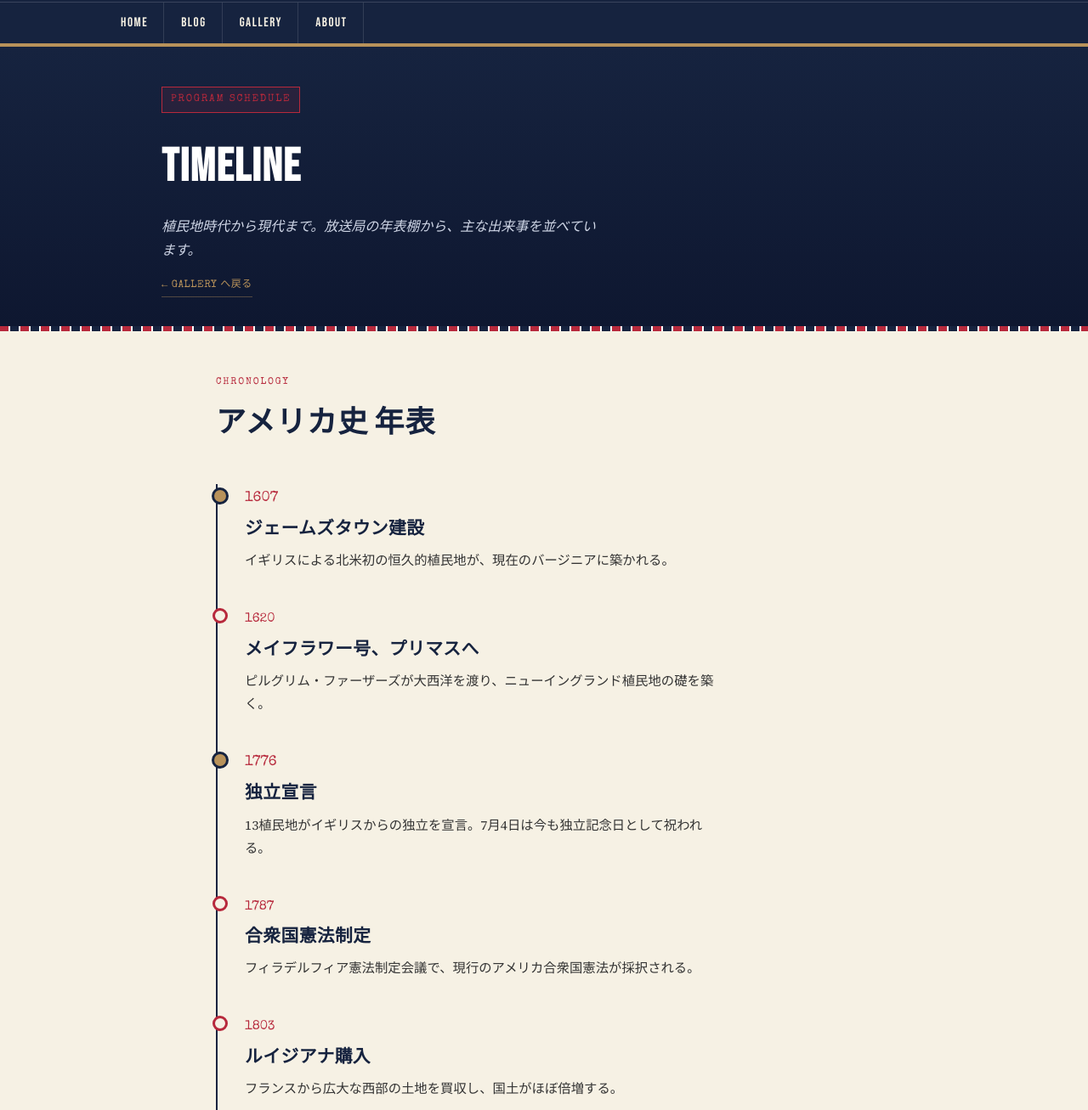
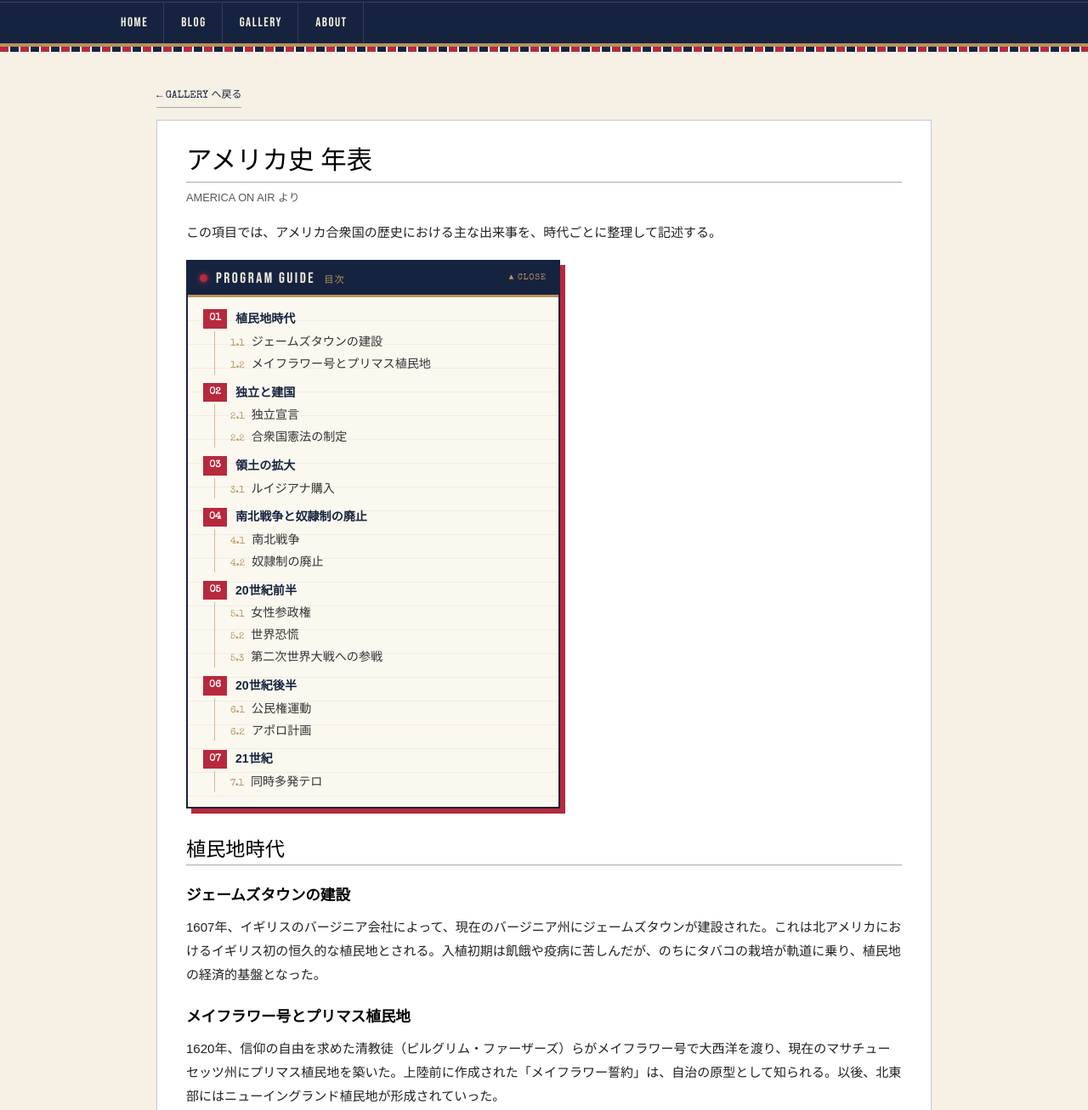
Before and after one commit to Azaleacreativeroom888/fan-americanhistory, a plain HTML site: page timeline.html in a window 1280 px wide. Shown: the part 84-1391 px from the top of the page at 85% size. Drawn offline with nearby package versions, Linux system fonts and the light colour scheme.

Commit message:
Update timeline.html

```diff
--- a/timeline.html
+++ b/timeline.html
@@ -3,7 +3,7 @@
 <head>
 <meta charset="UTF-8">
 <meta name="viewport" content="width=device-width, initial-scale=1.0">
-<title>TIMELINE ―― AMERICA ON AIR</title>
+<title>アメリカ史 年表 ―― AMERICA ON AIR</title>
 <link rel="preconnect" href="https://fonts.googleapis.com">
 <link rel="preconnect" href="https://fonts.gstatic.com" crossorigin>
 <link href="https://fonts.googleapis.com/css2?family=Bebas+Neue&family=Special+Elite&family=Source+Serif+4:ital,wght@0,400;0,600;1,400&display=swap" rel="stylesheet">
@@ -17,6 +17,7 @@
     --white:#FFFFFF;
     --brass:#B8925A;
     --ink:#1B1B1B;
+    --wiki-link:#16409a;
   }
 
   *{box-sizing:border-box;}
@@ -31,7 +32,6 @@
   a{color:inherit;}
 
   .display{font-family:'Bebas Neue', sans-serif; letter-spacing:0.04em;}
-  .type{font-family:'Special Elite', monospace; letter-spacing:0.02em;}
 
   /* ===== Header (shared) ===== */
   header{
@@ -112,123 +112,197 @@
     background:repeating-linear-gradient(90deg, var(--red) 0 10px, var(--white) 10px 12px, var(--navy) 12px 22px, var(--white) 22px 24px);
   }
 
-  /* ===== Page head ===== */
-  .page-head{
-    background:linear-gradient(180deg, var(--navy) 0%, var(--navy-deep) 100%);
-    color:var(--cream);
-    padding:44px 24px 34px;
-  }
-  .page-head-inner{max-width:900px; margin:0 auto;}
-  .freq-badge{
+  /* ===== Wikipedia-style article ===== */
+  main{max-width:960px; margin:0 auto; padding:34px 24px 20px;}
+
+  .back-link{
     display:inline-block;
+    margin-bottom:14px;
     font-family:'Special Elite', monospace;
     font-size:0.75rem;
-    letter-spacing:0.14em;
-    color:var(--red);
-    background:rgba(183,41,60,0.12);
-    border:1px solid var(--red);
-    padding:4px 10px;
-    margin-bottom:16px;
-  }
-  .page-head h1{
-    font-family:'Bebas Neue', sans-serif;
-    font-size:clamp(2.2rem, 6vw, 3.4rem);
-    margin:0 0 8px;
-    color:var(--white);
-    letter-spacing:0.03em;
-  }
-  .page-head p{
-    color:#cfd6e6;
-    font-style:italic;
-    margin:0;
-    max-width:520px;
-  }
-  .back-link{
-    display:inline-block;
-    margin-top:18px;
-    font-family:'Special Elite', monospace;
-    font-size:0.75rem;
-    letter-spacing:0.04em;
-    color:var(--brass);
+    color:var(--navy);
     text-decoration:none;
-    border-bottom:1px solid rgba(184,146,90,0.4);
+    border-bottom:1px solid rgba(22,35,63,0.35);
     padding-bottom:2px;
   }
-  .back-link:hover{ color:var(--cream); }
+  .back-link:hover{ color:var(--red); border-color:var(--red); }
 
-  /* ===== Timeline ===== */
-  main{max-width:820px; margin:0 auto; padding:50px 24px 20px;}
+  .article{
+    background:var(--white);
+    border:1px solid rgba(22,35,63,0.25);
+    padding:26px 34px 40px;
+    font-family:'Hiragino Kaku Gothic ProN','Noto Sans JP','Meiryo',sans-serif;
+    font-size:0.94rem;
+    line-height:1.85;
+    color:#202122;
+  }
 
-  .section-eyebrow{
+  .article h1{
+    font-family:'Hiragino Mincho ProN','Noto Serif JP','Linux Libertine',Georgia,serif;
+    font-weight:400;
+    font-size:1.9rem;
+    line-height:1.3;
+    margin:0 0 4px;
+    padding-bottom:6px;
+    border-bottom:1px solid #a2a9b1;
+    color:#000;
+  }
+  .article .tagline{
+    font-size:0.8rem;
+    color:#54595d;
+    margin:6px 0 16px;
+  }
+
+  .article p{ margin:0.5em 0 0.9em; }
+
+  /* ----- TOC (radio program guide style) ----- */
+  .toc{
+    display:block;
+    max-width:440px;
+    background:#fbf8ef;
+    border:2px solid var(--navy);
+    box-shadow:6px 6px 0 var(--red);
+    margin:18px 0 32px 0;
+    padding:0;
+    font-size:0.88rem;
+    line-height:1.6;
+  }
+  .toc summary{
+    display:flex;
+    align-items:center;
+    gap:10px;
+    cursor:pointer;
+    list-style:none;
+    background:var(--navy);
+    color:var(--cream);
+    padding:9px 14px;
+    border-bottom:3px solid var(--brass);
+  }
+  .toc summary::-webkit-details-marker{ display:none; }
+  .toc summary::before{
+    content:"";
+    flex-shrink:0;
+    width:9px; height:9px;
+    border-radius:50%;
+    background:var(--red);
+    box-shadow:0 0 6px var(--red);
+  }
+  .toc-title{
+    font-family:'Bebas Neue', sans-serif;
+    letter-spacing:0.14em;
+    font-size:1.1rem;
+    line-height:1.2;
+  }
+  .toc-title small{
+    font-family:'Hiragino Kaku Gothic ProN','Noto Sans JP','Meiryo',sans-serif;
+    font-size:0.7rem;
+    letter-spacing:0.1em;
+    color:var(--brass);
+    margin-left:10px;
+  }
+  .toc summary::after{
+    content:"▲ CLOSE";
+    margin-left:auto;
+    font-family:'Special Elite', monospace;
+    font-size:0.62rem;
+    letter-spacing:0.08em;
+    color:var(--brass);
+  }
+  .toc:not([open]) summary::after{ content:"▼ OPEN"; }
+
+  .toc > ol{
+    list-style:none;
+    margin:0;
+    padding:14px 18px 16px;
+    counter-reset:t1;
+    background:
+      repeating-linear-gradient(180deg, transparent 0 27px, rgba(22,35,63,0.05) 27px 28px);
+  }
+  .toc > ol > li{
+    counter-increment:t1;
+    margin:10px 0 0;
+  }
+  .toc > ol > li:first-child{ margin-top:0; }
+  .toc > ol > li > a{
+    display:flex;
+    align-items:center;
+    gap:10px;
+    font-weight:700;
+    color:var(--navy);
+    text-decoration:none;
+  }
+  .toc > ol > li > a::before{
+    content:counter(t1, decimal-leading-zero);
+    flex-shrink:0;
+    min-width:28px;
+    text-align:center;
+    font-family:'Special Elite', monospace;
+    font-size:0.72rem;
+    color:var(--white);
+    background:var(--red);
+    padding:2px 0;
+  }
+  .toc > ol > li > a:hover{ color:var(--red); }
+
+  .toc ol ol{
+    list-style:none;
+    margin:3px 0 0;
+    padding:0 0 0 14px;
+    counter-reset:t2;
+    border-left:1px solid rgba(184,146,90,0.6);
+    margin-left:13px;
+  }
+  .toc ol ol > li{
+    counter-increment:t2;
+    margin:1px 0;
+  }
+  .toc ol ol > li > a{
+    display:flex;
+    align-items:baseline;
+    gap:8px;
+    font-weight:400;
+    color:#333;
+    text-decoration:none;
+    padding:1px 0 1px 4px;
+  }
+  .toc ol ol > li > a::before{
+    content:counter(t1) "." counter(t2);
+    flex-shrink:0;
     font-family:'Special Elite', monospace;
     font-size:0.7rem;
-    letter-spacing:0.16em;
-    text-transform:uppercase;
-    color:var(--red);
-    margin:0 0 8px;
+    color:var(--brass);
   }
-  h2{
-    font-family:'Bebas Neue', sans-serif;
-    letter-spacing:0.03em;
-    font-size:clamp(1.6rem, 4vw, 2.2rem);
-    margin:0 0 40px;
-    color:var(--navy);
+  .toc ol ol > li > a:hover{ color:var(--red); }
+
+  /* ----- sections ----- */
+  .article h2{
+    font-family:'Hiragino Mincho ProN','Noto Serif JP','Linux Libertine',Georgia,serif;
+    font-weight:400;
+    font-size:1.45rem;
+    line-height:1.3;
+    margin:1.4em 0 0.5em;
+    padding-bottom:3px;
+    border-bottom:1px solid #a2a9b1;
+    color:#000;
+  }
+  .article h3{
+    font-family:'Hiragino Kaku Gothic ProN','Noto Sans JP','Meiryo',sans-serif;
+    font-weight:700;
+    font-size:1.1rem;
+    margin:1.1em 0 0.3em;
+    color:#000;
   }
 
-  .timeline{
-    position:relative;
-    padding-left:32px;
-    border-left:2px solid var(--navy);
-  }
-
-  .t-item{
-    position:relative;
-    padding-bottom:38px;
-  }
-  .t-item:last-child{padding-bottom:4px;}
-
-  .t-item::before{
-    content:"";
-    position:absolute;
-    left:-38px;
-    top:4px;
-    width:12px;
-    height:12px;
-    border-radius:50%;
-    background:var(--cream);
-    border:3px solid var(--red);
-  }
-
-  .t-year{
-    font-family:'Special Elite', monospace;
-    font-size:0.95rem;
-    color:var(--red);
-    display:inline-block;
-    margin-bottom:4px;
-  }
-  .t-title{
-    font-family:'Bebas Neue', sans-serif;
-    letter-spacing:0.02em;
-    font-size:1.3rem;
-    color:var(--navy);
-    margin:0 0 6px;
-  }
-  .t-desc{
-    margin:0;
-    color:#333;
-    font-size:0.96rem;
-    max-width:560px;
-  }
-
-  .t-item.major .t-year{ font-size:1.05rem; }
-  .t-item.major::before{
-    width:14px; height:14px; left:-39px;
-    border-color:var(--navy);
-    background:var(--brass);
+  .notes{
+    margin-top:2em;
+    font-size:0.8rem;
+    color:#54595d;
+    border-top:1px solid #c8ccd1;
+    padding-top:10px;
   }
 
   /* ===== Footer ===== */
-  footer{ margin-top:70px; background:var(--navy-deep); color:#a9b2c9; }
+  footer{ margin-top:60px; background:var(--navy-deep); color:#a9b2c9; }
   .foot-inner{
     max-width:1080px;
     margin:0 auto;
@@ -249,11 +323,9 @@
 
   @media (max-width:640px){
     nav a{border-right:none; border-bottom:1px solid rgba(255,255,255,0.1); flex:1 1 45%;}
-  }
-  @media (max-width:480px){
-    .timeline{padding-left:24px;}
-    .t-item::before{left:-30px;}
-    .t-item.major::before{left:-31px;}
+    .article{ padding:20px 18px 32px; }
+    .article h1{ font-size:1.5rem; }
+    .article h2{ font-size:1.25rem; }
   }
 </style>
 </head>
@@ -277,102 +349,112 @@
   </nav>
 </header>
 
-<section class="page-head">
-  <div class="page-head-inner">
-    <span class="freq-badge">PROGRAM SCHEDULE</span>
-    <h1>TIMELINE</h1>
-    <p>植民地時代から現代まで。放送局の年表棚から、主な出来事を並べています。</p>
-    <a class="back-link" href="gallery.html">← GALLERY へ戻る</a>
-  </div>
-</section>
-
 <div class="pinstripe"></div>
 
 <main>
-  <p class="section-eyebrow">Chronology</p>
-  <h2>アメリカ史 年表</h2>
+  <a class="back-link" href="gallery.html">← GALLERY へ戻る</a>
 
-  <div class="timeline">
+  <article class="article">
+    <h1>アメリカ史 年表</h1>
+    <p class="tagline">AMERICA ON AIR より</p>
 
-    <div class="t-item major">
-      <span class="t-year">1607</span>
-      <h3 class="t-title">ジェームズタウン建設</h3>
-      <p class="t-desc">イギリスによる北米初の恒久的植民地が、現在のバージニアに築かれる。</p>
-    </div>
+    <p>この項目では、アメリカ合衆国の歴史における主な出来事を、時代ごとに整理して記述する。</p>
 
-    <div class="t-item">
-      <span class="t-year">1620</span>
-      <h3 class="t-title">メイフラワー号、プリマスへ</h3>
-      <p class="t-desc">ピルグリム・ファーザーズが大西洋を渡り、ニューイングランド植民地の礎を築く。</p>
-    </div>
+    <details class="toc" open>
+      <summary><span class="toc-title">PROGRAM GUIDE<small>目次</small></span></summary>
+      <ol>
+        <li><a href="#colonial">植民地時代</a>
+          <ol>
+            <li><a href="#jamestown">ジェームズタウンの建設</a></li>
+            <li><a href="#mayflower">メイフラワー号とプリマス植民地</a></li>
+          </ol>
+        </li>
+        <li><a href="#founding">独立と建国</a>
+          <ol>
+            <li><a href="#declaration">独立宣言</a></li>
+            <li><a href="#constitution">合衆国憲法の制定</a></li>
+          </ol>
+        </li>
+        <li><a href="#expansion">領土の拡大</a>
+          <ol>
+            <li><a href="#louisiana">ルイジアナ購入</a></li>
+          </ol>
+        </li>
+        <li><a href="#civilwar">南北戦争と奴隷制の廃止</a>
+          <ol>
+            <li><a href="#war">南北戦争</a></li>
+            <li><a href="#abolition">奴隷制の廃止</a></li>
+          </ol>
+        </li>
+        <li><a href="#early20">20世紀前半</a>
+          <ol>
+            <li><a href="#suffrage">女性参政権</a></li>
+            <li><a href="#depression">世界恐慌</a></li>
+            <li><a href="#ww2">第二次世界大戦への参戦</a></li>
+          </ol>
+        </li>
+        <li><a href="#late20">20世紀後半</a>
+          <ol>
+            <li><a href="#civilrights">公民権運動</a></li>
+            <li><a href="#apollo">アポロ計画</a></li>
+          </ol>
+        </li>
+        <li><a href="#c21">21世紀</a>
+          <ol>
+            <li><a href="#sept11">同時多発テロ</a></li>
+          </ol>
+        </li>
+      </ol>
+    </details>
 
-    <div class="t-item major">
-      <span class="t-year">1776</span>
-      <h3 class="t-title">独立宣言</h3>
-      <p class="t-desc">13植民地がイギリスからの独立を宣言。7月4日は今も独立記念日として祝われる。</p>
-    </div>
+    <h2 id="colonial">植民地時代</h2>
+    <h3 id="jamestown">ジェームズタウンの建設</h3>
+    <p>1607年、イギリスのバージニア会社によって、現在のバージニア州にジェームズタウンが建設された。これは北アメリカにおけるイギリス初の恒久的な植民地とされる。入植初期は飢餓や疫病に苦しんだが、のちにタバコの栽培が軌道に乗り、植民地の経済的基盤となった。</p>
 
-    <div class="t-item">
-      <span class="t-year">1787</span>
-      <h3 class="t-title">合衆国憲法制定</h3>
-      <p class="t-desc">フィラデルフィア憲法制定会議で、現行のアメリカ合衆国憲法が採択される。</p>
-    </div>
+    <h3 id="mayflower">メイフラワー号とプリマス植民地</h3>
+    <p>1620年、信仰の自由を求めた清教徒（ピルグリム・ファーザーズ）らがメイフラワー号で大西洋を渡り、現在のマサチューセッツ州にプリマス植民地を築いた。上陸前に作成された「メイフラワー誓約」は、自治の原型として知られる。以後、北東部にはニューイングランド植民地が形成されていった。</p>
 
-    <div class="t-item">
-      <span class="t-year">1803</span>
-      <h3 class="t-title">ルイジアナ購入</h3>
-      <p class="t-desc">フランスから広大な西部の土地を買収し、国土がほぼ倍増する。</p>
-    </div>
+    <h2 id="founding">独立と建国</h2>
+    <h3 id="declaration">独立宣言</h3>
+    <p>18世紀後半、イギリス本国の課税政策に対する反発が強まり、1775年に独立戦争が始まった。翌1776年7月4日、大陸会議は13植民地の独立を宣言する文書を採択した。起草の中心を担ったのはトーマス・ジェファーソンである。この日は現在もアメリカの独立記念日として祝われている。</p>
 
-    <div class="t-item major">
-      <span class="t-year">1861‑1865</span>
-      <h3 class="t-title">南北戦争</h3>
-      <p class="t-desc">奴隷制をめぐり北部と南部が衝突。1865年の終結後、憲法修正第13条で奴隷制が廃止される。</p>
-    </div>
+    <h3 id="constitution">合衆国憲法の制定</h3>
+    <p>独立後の連合規約のもとでは中央政府の権限が弱く、1787年にフィラデルフィアで憲法制定会議が開かれた。ここで起草された合衆国憲法は、連邦政府に立法・行政・司法の三権を設け、権力の分立と均衡を定めた。憲法は1788年に批准され、1789年に発効した。</p>
 
-    <div class="t-item">
-      <span class="t-year">1920</span>
-      <h3 class="t-title">女性参政権の獲得</h3>
-      <p class="t-desc">憲法修正第19条により、女性の投票権が全米で正式に認められる。</p>
-    </div>
+    <h2 id="expansion">領土の拡大</h2>
+    <h3 id="louisiana">ルイジアナ購入</h3>
+    <p>1803年、ジェファーソン大統領の時代に、アメリカはフランスからミシシッピ川以西の広大なルイジアナ地域を購入した。この取引により、合衆国の国土はほぼ倍増した。以後、アメリカは西部への進出を加速させていく。</p>
 
-    <div class="t-item">
-      <span class="t-year">1921</span>
-      <h3 class="t-title">アル・カポネ</h3>
-      <p class="t-desc">ジョン・"パパ・ジョニー"・トーリオに雇われたアル・カポネが闇社会を牛耳る。</p>
-    </div>
+    <h2 id="civilwar">南北戦争と奴隷制の廃止</h2>
+    <h3 id="war">南北戦争</h3>
+    <p>奴隷制の存廃をはじめとする北部と南部の対立は、1860年のリンカーンの大統領当選を契機に決定的となり、南部諸州が合衆国から離脱した。1861年に南北戦争が勃発し、1865年に北部の勝利で終結した。戦争による死者は、アメリカが関与した戦争の中でも最大規模に及ぶとされる。</p>
 
-    <div class="t-item major">
-      <span class="t-year">1929</span>
-      <h3 class="t-title">世界恐慌はじまる</h3>
-      <p class="t-desc">株式市場の暴落を発端に、世界規模の大不況が始まる。</p>
-    </div>
+    <h3 id="abolition">奴隷制の廃止</h3>
+    <p>リンカーンは1863年に奴隷解放宣言を発表した。戦争終結後の1865年、憲法修正第13条が批准され、奴隷制は合衆国全土で禁止された。その後の南部の再建をめぐっては、解放された人々の権利保障が大きな課題となった。</p>
 
-    <div class="t-item">
-      <span class="t-year">1941</span>
-      <h3 class="t-title">真珠湾攻撃・参戦</h3>
-      <p class="t-desc">日本軍による攻撃を受け、アメリカが第二次世界大戦に参戦する。</p>
-    </div>
+    <h2 id="early20">20世紀前半</h2>
+    <h3 id="suffrage">女性参政権</h3>
+    <p>19世紀半ばから続いた女性参政権運動は、1920年の憲法修正第19条の批准によって結実し、性別を理由に投票権を拒否・制限することが禁じられた。</p>
 
-    <div class="t-item">
-      <span class="t-year">1963</span>
-      <h3 class="t-title">ワシントン大行進</h3>
-      <p class="t-desc">公民権運動が高まりを見せ、キング牧師の演説が全米に響く。</p>
-    </div>
+    <h3 id="depression">世界恐慌</h3>
+    <p>1929年10月、ニューヨーク株式市場の株価が暴落し、これを発端に世界規模の大不況（世界恐慌）が始まった。アメリカでは失業者が急増し、のちにフランクリン・ルーズベルト大統領がニューディール政策によって景気回復と社会保障の整備を進めた。</p>
 
-    <div class="t-item major">
-      <span class="t-year">1969</span>
-      <h3 class="t-title">アポロ11号、月面着陸</h3>
-      <p class="t-desc">人類が初めて月面に降り立つ。冷戦下の宇宙開発競争の象徴的な瞬間。</p>
-    </div>
+    <h3 id="ww2">第二次世界大戦への参戦</h3>
+    <p>1941年12月7日（日本時間では12月8日）、日本海軍がハワイの真珠湾を攻撃した。これを受けてアメリカは日本に宣戦布告し、第二次世界大戦に本格的に参戦した。</p>
 
-    <div class="t-item">
-      <span class="t-year">2001</span>
-      <h3 class="t-title">同時多発テロ</h3>
-      <p class="t-desc">9月11日、ニューヨークなどで同時多発テロが発生。以後の外交・安全保障政策に大きな影響を与える。</p>
-    </div>
+    <h2 id="late20">20世紀後半</h2>
+    <h3 id="civilrights">公民権運動</h3>
+    <p>1950年代から1960年代にかけて、人種差別の撤廃を求める公民権運動が全米に広がった。1963年8月には、ワシントンで大規模な行進が行われ、マーティン・ルーサー・キング・ジュニアが演説を行った。運動の成果として、1964年には公民権法が成立している。</p>
 
-  </div>
+    <h3 id="apollo">アポロ計画</h3>
+    <p>冷戦下で米ソの宇宙開発競争が激化するなか、アメリカはアポロ計画を推進した。1969年7月、アポロ11号が人類で初めて月面への着陸に成功し、ニール・アームストロングとバズ・オルドリンが月面に降り立った。</p>
+
+    <h2 id="c21">21世紀</h2>
+    <h3 id="sept11">同時多発テロ</h3>
+    <p>2001年9月11日、旅客機を使った同時多発テロがニューヨークとワシントン近郊などで発生し、多数の死者を出した。アメリカはこれを受けて対テロ戦争を掲げ、同年にアフガニスタンへの軍事行動を開始するなど、以後の外交・安全保障政策に大きな影響を与えた。</p>
+
+    <p class="notes">この年表は学習記録として個人が作成したものであり、内容は今後の学習にあわせて加筆・修正される。</p>
+  </article>
 </main>
 
 <footer>
```
